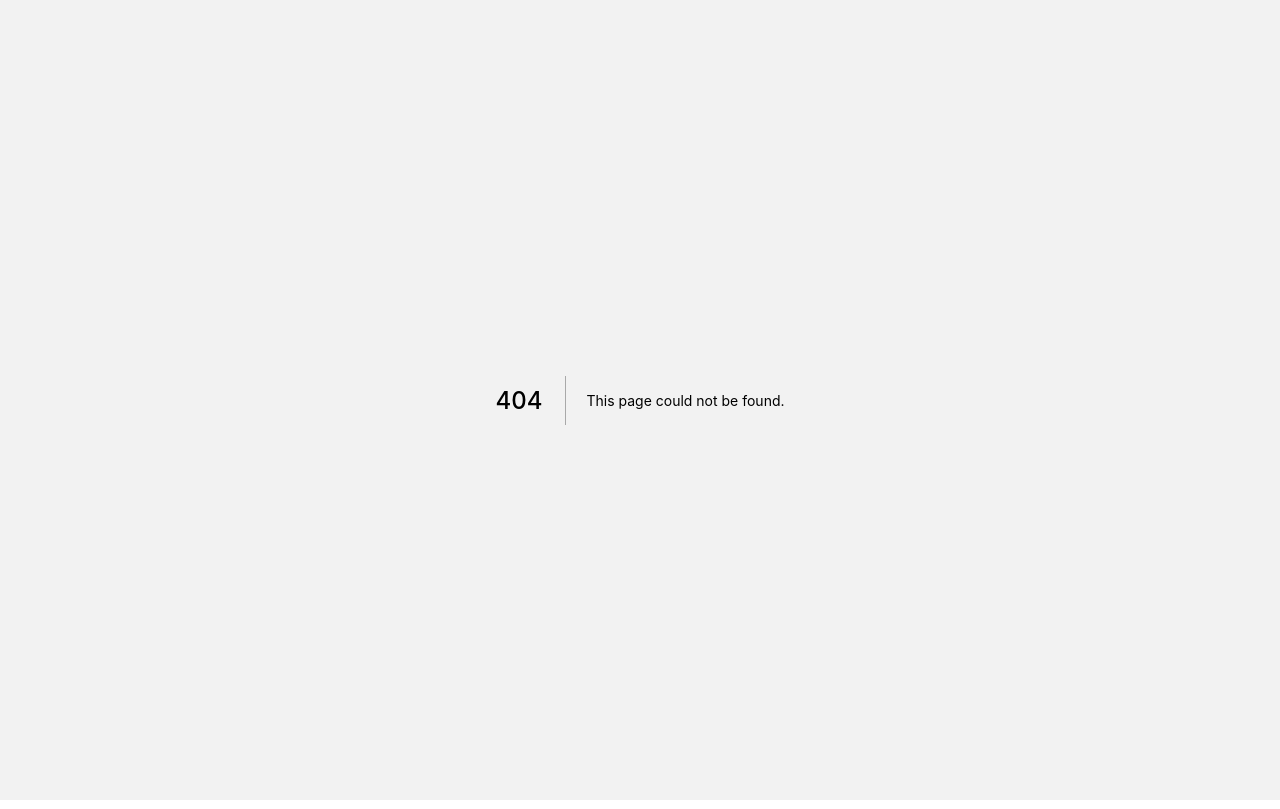
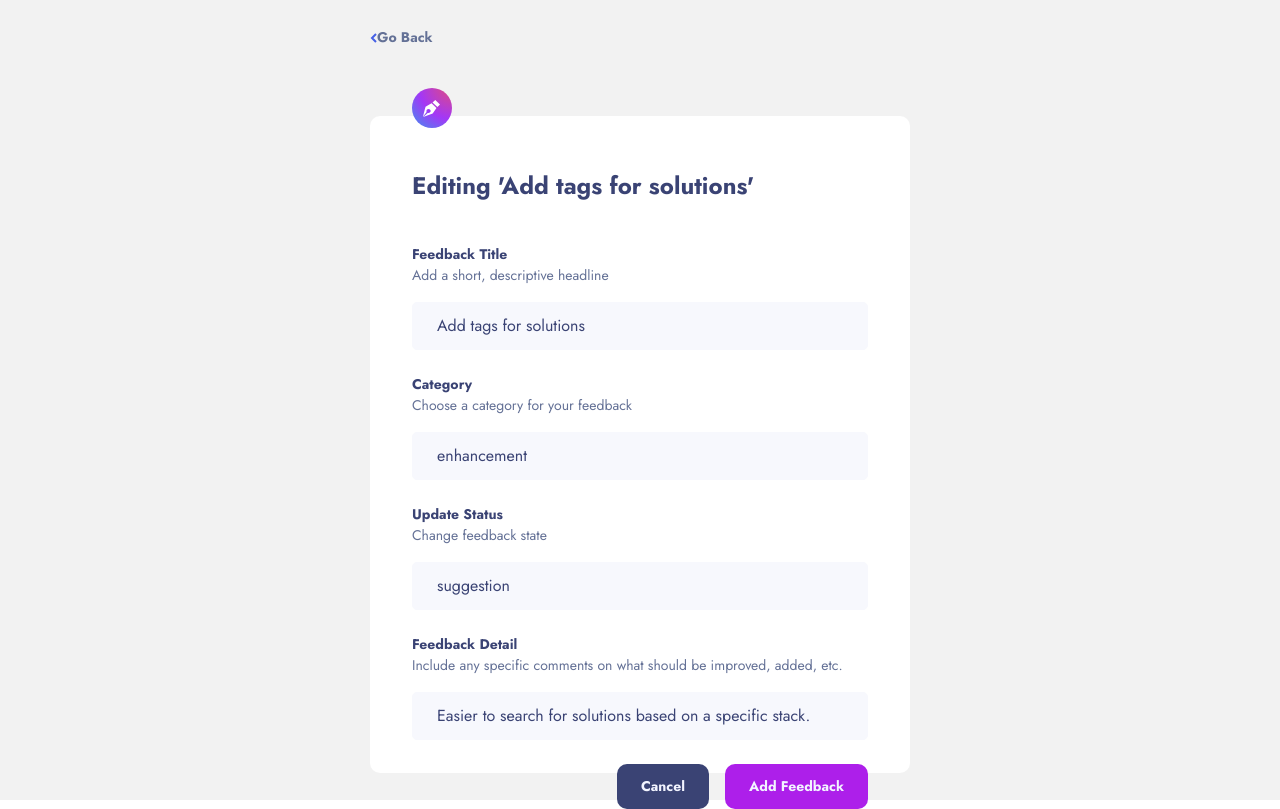
Before and after one commit to vitaliiptp/wcs_final_project, a Next.js app: page /feedback/1/edit-feedback in a window 1280 px wide. Before the commit this address had no page. Built offline with nearby package versions, Linux system fonts and the light colour scheme.

Commit message:
edit feedback works

```diff
--- a/components/textfield.jsx
+++ b/components/textfield.jsx
@@ -11,8 +11,10 @@ export default function Textfield({label, description, input, setInput}) {
             type="text"
             value={input}
             onChange={e => setInput(e.target.value)}
-            maxLength={50}
-            className="m-0 w-[28.5rem] min-h-[3rem] px-6 rounded-[0.313rem] border-[0.063rem] border-white-light hover:border-blue-normal focus:border-blue-normal  bg-white-light text-blue-deep text-left"/>
+            maxLength={300}
+            className="m-0 w-[28.5rem] min-h-[3rem] px-6 rounded-[0.313rem] border-[0.063rem] border-white-light hover:border-blue-normal focus:border-blue-normal  bg-white-light text-blue-deep text-left"
+            />
+
     </div>
   );
 }
--- a/pages/_app.js
+++ b/pages/_app.js
@@ -63,7 +63,7 @@ function MyApp({ Component, pageProps }) {
           selectedFeedback: selectedFeedback,
           setSelectedFeedback: setSelectedFeedback,
           selectedCommentId: selectedCommentId,
-            setSelectedComment: setSelectedComment,
+          setSelectedComment: setSelectedComment,
           items: items,
           categories: categories,
           filteredItems: filteredItems,
--- a/pages/add-feedback.js
+++ b/pages/add-feedback.js
@@ -7,9 +7,9 @@ import AppContext from "../context/AppContext";
 import { useState, useContext } from "react";
 import Link from 'next/link';
 
-const dropdownOptions = ['Feature', 'UI', 'UX', 'Enhancement', 'Bug'];
+const dropdownCategory = ['Feature', 'UI', 'UX', 'Enhancement', 'Bug'];
 
-const addFeedback = () => {
+const AddFeedback = () => {
 
     const Context = useContext(AppContext);
 
@@ -48,7 +48,7 @@ const addFeedback = () => {
                 <div className="absolute w-[28.5rem] mt-[-1.75rem]">
                     <NewFeedback/>
                 </div>
-                <div className="w-[28.5rem] mb-10 mt-[3.25rem]">
+                <div className="w-[28.5rem] mb-10 mt-[3.25rem]" >
                     <span className="text-b-24">Create New Feedback</span>
                 </div>
                 <Textfield
@@ -59,7 +59,7 @@ const addFeedback = () => {
                 <Dropdown
                     label='Category'
                     description='Choose a category for your feedback'
-                    options={dropdownOptions}
+                    options={dropdownCategory}
                     input={newFeedbackCategory}
                     setInput={setNewFeedbackCategory}/>
                 <Textfield
@@ -80,4 +80,4 @@ const addFeedback = () => {
     );
 };
 
-export default addFeedback;
+export default AddFeedback;
--- a/pages/feedback/[id].js
+++ b/pages/feedback/[id].js
@@ -18,7 +18,7 @@ const FeedbackDetail = () => {
         <div className="flex flex-row justify-between mt-[5rem] mb-[1.5rem]">
           <GoBackBtn route="/" />
           <Button type="button" buttonStyle="btn--blue" buttonSize="btn--large">
-            <Link href="">
+          <Link href={`/feedback/${selectedFeedback.id}/edit-feedback`} >
               <a className="text-b-14_w">Edit Feedback</a>
             </Link>
           </Button>
--- /dev/null
+++ b/pages/feedback/[id]/edit-feedback.js
@@ -0,0 +1,116 @@
+
+import EditFeedbackIcon from '../../../components/global/svg/editFeedbackIcon';
+import Textfield from '../../../components/textfield';
+import Dropdown from '../../../components/dropdown';
+import GoBackBtn from '../../../components/goBackBtn';
+import { useState, useContext } from 'react';
+import Link from 'next/link';
+import { useRouter } from "next/router";
+import AppContext from '../../../context/AppContext';
+
+
+export default function addEditFeedback() {
+
+    // get ID of Feedback out of HTTP-Query
+    const router = useRouter();
+    const feedbackId = router.query.id;
+
+
+    // transalte ID into array Index
+    const feedbackIndex = feedbackId - 1;
+
+    // get State and StateUpdateFunction of Feedbacks Array from Context
+    const { filteredItems, setFilteredItems } = useContext(AppContext);
+
+    // create States to Feedback Properties to Update them
+    // where the default values are the existing ones from Context
+
+    console.log("filteredItems", filteredItems);
+    const [editedFeedbackTitle, setEditedFeedbackTitle] = useState(filteredItems[feedbackIndex].title);
+    const [editedFeedbackCategory, setEditedFeedbackCategory] = useState(filteredItems[feedbackIndex].category);
+    const [editedFeedbackStatus, setEditedFeedbackStatus] = useState(filteredItems[feedbackIndex].status);
+    const [editedFeedbackDescription, setEditedFeedbackDescription] = useState(filteredItems[feedbackIndex].description);
+
+    // create property list of dropdowns
+    const dropdownCategory = ['Feature', 'UI', 'UX', 'Enhancement', 'Bug'];
+    const dropdownStatus = ['Suggestion', 'Planned', 'In-Progress', 'Live'];
+
+    // BUTTON "Cancel" logic:
+    function dropEdition() {
+        setEditedFeedbackTitle(prevTitle => prevTitle = filteredItems[feedbackIndex].title)
+        setEditedFeedbackCategory(prevCategory => prevCategory = filteredItems[feedbackIndex].category)
+        setEditedFeedbackStatus(prevStatus => prevStatus = filteredItems[feedbackIndex].status)
+        setEditedFeedbackDescription(prevDescription => prevDescription = filteredItems[feedbackIndex].description)
+    };
+
+    // BUTTON "Edit Feedback" logic:
+    function addEditedFeedbackToContext() {
+
+        const editedFeedback = {
+            id: parseInt(feedbackId),
+            title: editedFeedbackTitle,
+            category: editedFeedbackCategory,
+            upvotes: filteredItems[feedbackIndex].upvotes,
+            status: editedFeedbackStatus,
+            description: editedFeedbackDescription,
+            comments: filteredItems[feedbackIndex].comments
+        }
+        // copy whole thing - context stuff
+        const copyOfAllElements = [...filteredItems]
+
+        // i pick the one from the copy version i want to edit
+        const itemIndex = copyOfAllElements.findIndex((item) => feedbackId == item.id)
+
+        // pick the on ei want to edit - overwritting it x = c, x = b
+        copyOfAllElements[itemIndex] = editedFeedback
+
+        setFilteredItems(copyOfAllElements);
+
+        router.push("/")
+    };
+
+    return (
+        <div className="w-screen h-screen flex flex-col justify-center items-center">
+            <div className="w-[33.75rem] mb-[4.25rem]">
+                <GoBackBtn route={`/feedback/${feedbackId}`} />
+            </div>
+            <div className="w-[33.75rem] h-[41.063rem] rounded-[0.625rem] flex flex-col bg-white-normal items-center">
+                <div className="absolute w-[28.5rem] mt-[-1.75rem]">
+                    <EditFeedbackIcon />
+                </div>
+                <div className="w-[28.5rem] mb-10 mt-[3.25rem]">
+                    <span className="text-b-24">{`Editing '${filteredItems[feedbackIndex].title}'`}</span>
+                </div>
+                <Textfield
+                    label='Feedback Title'
+                    description='Add a short, descriptive headline'
+                    input={editedFeedbackTitle}
+                    setInput={setEditedFeedbackTitle} />
+                <Dropdown
+                    label='Category'
+                    description='Choose a category for your feedback'
+                    options={dropdownCategory}
+                    input={editedFeedbackCategory}
+                    setInput={setEditedFeedbackCategory} />
+                <Dropdown
+                    label='Update Status'
+                    description='Change feedback state'
+                    options={dropdownStatus}
+                    input={editedFeedbackStatus}
+                    setInput={setEditedFeedbackStatus} />
+                <Textfield
+                    label='Feedback Detail'
+                    description='Include any specific comments on what should be improved, added, etc.'
+                    input={editedFeedbackDescription}
+                    setInput={setEditedFeedbackDescription} />
+                <div className="w-[28.5rem] h-full flex justify-end items-center">
+                    <div className="">
+                        <button onClick={dropEdition} className="mr-4 rounded-[0.625rem] px-6 pb-[0.719rem] pt-[0.781rem] bg-blue-deep hover:bg-blue-deep-hover text-b-14_w">Cancel</button>
+
+                        <button onClick={addEditedFeedbackToContext} className="rounded-[0.625rem] px-6 pb-[0.719rem] pt-[0.781rem] bg-purple-normal hover:bg-purple-normal-hover text-b-14_w">Add Feedback</button>
+                    </div>
+                </div>
+            </div>
+        </div>
+    );
+};
--- a/styles/globals.css
+++ b/styles/globals.css
@@ -211,3 +211,7 @@ a {
     font-weight: 600;
     font-size: 12px;
 }
+
+input:focus-visible {
+    border:none;
+}
```
Also changed, not shown: components/global/svg/editFeedbackIcon.jsx (renamed from components/global/svg/editFeedback.jsx).
